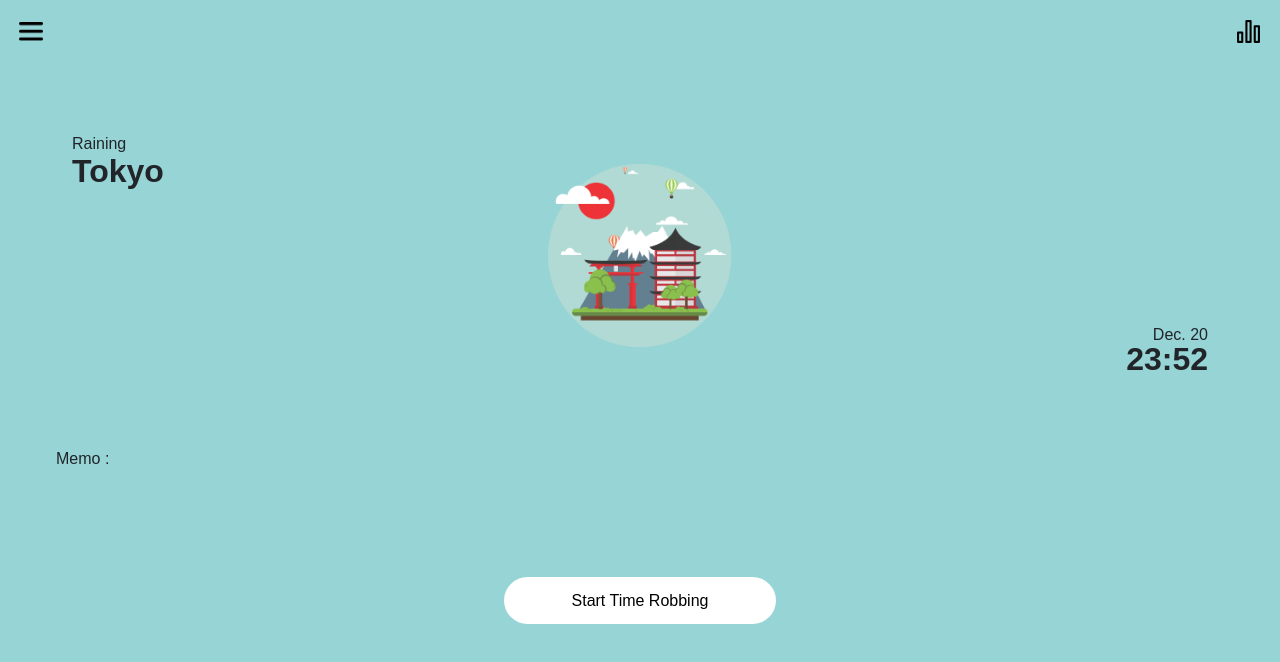
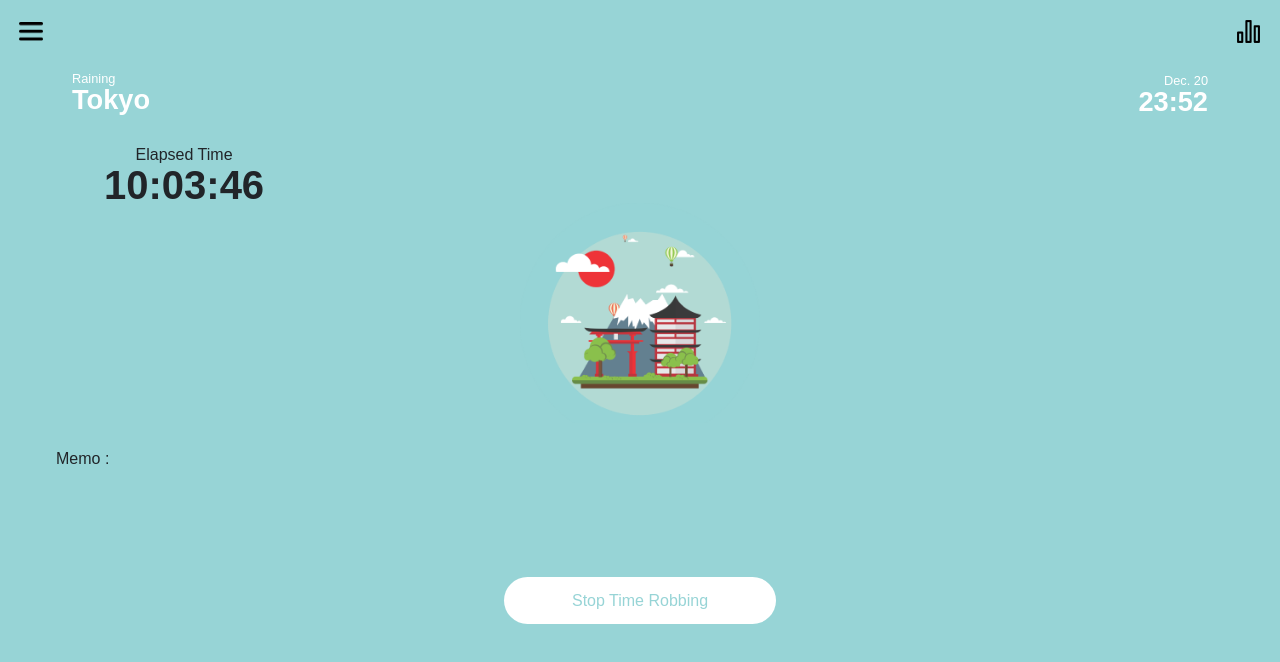
Before and after one commit to Likelion-at-SMWU-10th/Trobber, a React (Create React App) app in the folder trobber_fe/: page /setting in a window 1280 px wide. Both pictures are taken after a click on the button "Start Time Robbing". Shown: the top 662 px of the page. Built offline with nearby package versions, Linux system fonts and the light colour scheme.

Commit message:
Transform transition 기본 구현

```diff
--- a/trobber_fe/src/css/countries.module.css
+++ b/trobber_fe/src/css/countries.module.css
@@ -1,5 +1,6 @@
 .countryImage {
   width: 15rem;
+  transition: 1s all ease-in-out;
 }
 
 .upperInfo {
@@ -10,6 +11,9 @@
   position: relative;
   top: 4.5em;
   left: 4.5em;
+
+  transition: 1s all ease-in-out;
+  z-index: 100;
 }
 
 .bottomInfo {
@@ -20,6 +24,18 @@
   position: relative;
   bottom: 4em;
   right: 4.5em;
+
+  transition: 1s all ease-in-out;
+}
+
+.weather,
+.region,
+.date,
+.time {
+  -webkit-transition: font-size 1s ease-in-out;
+  -moz-transition: font-size 1s ease-in-out;
+  -o-transition: font-size 1s ease-in-out;
+  transition: font-size 1s ease-in-out;
 }
 
 .weather {
--- a/trobber_fe/src/css/memo.module.css
+++ b/trobber_fe/src/css/memo.module.css
@@ -28,6 +28,7 @@
 
 .input.disabled {
   border-bottom: 0.05rem solid regularWhite;
+  color: regularWhite;
 }
 
 input:focus {
--- a/trobber_fe/src/css/mypage.module.css
+++ b/trobber_fe/src/css/mypage.module.css
@@ -16,7 +16,7 @@
   padding: 5vw;
   padding-left: 10vw;
 
-  z-index: 100;
+  z-index: 1000;
 }
 
 .hide {
--- a/trobber_fe/src/css/timerSetting.module.css
+++ b/trobber_fe/src/css/timerSetting.module.css
@@ -2,6 +2,7 @@
 
 .container {
   height: 100vh;
+  transition: 1s all ease-in-out;
 }
 
 .header {
@@ -15,6 +16,30 @@
 .menubar {
   width: 1.5rem;
   height: 1.2rem;
+}
+
+.elapsedInfo {
+  color: regularWhite;
+  display: flex;
+  flex-direction: column;
+  align-items: center;
+  justify-content: center;
+
+  position: absolute;
+  transition: 1s all ease-in-out;
+}
+
+.elapsedText {
+  font-size: 1rem;
+  position: relative;
+}
+
+.elapsedTime {
+  font-size: 2.5rem;
+  font-weight: 700;
+
+  position: relative;
+  top: -0.3em;
 }
 
 .countries {
@@ -34,6 +59,7 @@
 }
 
 .startButton {
+  position: absolute;
   width: 17rem;
   cursor: pointer;
   background-color: lightMint;
@@ -41,7 +67,6 @@
   border: none;
   padding: 0.7rem;
   border-radius: 30px;
-  transition: 0.2s ease-in-out;
   margin-top: 4.5em;
 }
 
--- a/trobber_fe/src/pages/TimerSetting.jsx
+++ b/trobber_fe/src/pages/TimerSetting.jsx
@@ -9,13 +9,7 @@ import { useState } from "react";
 const TimerSetting = () => {
   // state
   const [visibility, setVisibility] = useState(false);
-  const [memoValue, setMemoValue] = useState("");
-  const [bgColor, setBgColor] = useState("#FFFFFF");
   const [started, setStarted] = useState(false);
-  const [btnColors, setBtnColors] = useState({
-    backgroundColor: "#CAE9EA",
-    textColor: "#000000",
-  });
 
   // func
   const toggleMenu = () => {
@@ -24,28 +18,13 @@ const TimerSetting = () => {
   const handleMouseDown = (event) => {
     toggleMenu();
   };
-  const setMemo = (textValue) => {
-    setMemoValue(textValue);
-  };
-  const startTimer = () => {
-    // background color
-    setBgColor("#97D4D6");
-
-    // inactive carousel
-    // disabled input and change memo color
-    setStarted(true);
-
-    // button color
-    setBtnColors({
-      backgroundColor: "#FFFFFF",
-      textColor: "#000000",
-    });
-
-    // move text
-
-    // show elapsedTime
-
-    // change header icon color
+  const toggleTimer = () => {
+    if (started) {
+      setStarted(false);
+    } else {
+      setStarted(true);
+      // change header icon color
+    }
   };
 
   return (
@@ -54,8 +33,7 @@ const TimerSetting = () => {
       <div
         className={styles.container}
         style={{
-          transition: "1s all ease-in-out",
-          backgroundColor: bgColor,
+          backgroundColor: `${started ? "#97D4D6" : "#FFFFFF"}`,
         }}
       >
         <div className={styles.header}>
@@ -66,35 +44,39 @@ const TimerSetting = () => {
           />
           <img className={styles.graph} src={require("./pageimg/graph.png")} />
         </div>
-        <div className={styles.countries}>
+        <div
+          className={styles.countries}
+          style={{
+            marginBottom: `${started ? 1.5 : 0}rem`,
+          }}
+        >
+          <div
+            className={styles.elapsedInfo}
+            style={{
+              opacity: `${started ? 1 : 0}`,
+              transform: `translateY(${started ? 5 : 10}em) translateX(6.5em)`,
+            }}
+          >
+            <span className={styles.elapsedText}>Elapsed Time</span>
+            <span className={styles.elapsedTime}>10:03:46</span>
+          </div>
           <Countries isStarted={started} />
         </div>
         <div className={styles.memo}>
-          <Memo isStarted={started} setMemo={setMemo} />
+          <Memo isStarted={started} />
         </div>
         <div className={styles.footer}>
           <button
             className={styles.startButton}
-            onClick={startTimer}
+            onClick={toggleTimer}
             style={{
-              transition: "1s all ease-in-out",
-              backgroundColor: btnColors.backgroundColor,
-              color: btnColors.textColor,
+              backgroundColor: `${started ? "#FFFFFF" : "#CAE9EA"}`,
+              color: `${started ? "#97D4D6" : "#000000"}`,
             }}
           >
-            Start Time Robbing
+            {started ? "Stop Time Robbing" : "Start Time Robbing"}
           </button>
         </div>
-        {/* <div className={styles.footer}>
-          <Link
-            to="/timer"
-            state={{
-              todo: memoValue,
-            }}
-          >
-            <button className={styles.startButton}>Start Time Robbing</button>
-          </Link>
-        </div> */}
       </div>
     </>
   );
--- a/trobber_fe/src/pages/components/Countries.jsx
+++ b/trobber_fe/src/pages/components/Countries.jsx
@@ -4,23 +4,117 @@ import styles from "../../css/countries.module.css";
 import "./Countries.css";
 
 function Countries({ isStarted }) {
+  const stylesProps = {
+    upperTransform: [0, -4], //not started, started
+    bottomTransform: [0, -14.8],
+    ImageTransform: [0, 5],
+    fontColor: ["#000000", "#FFFFFF"],
+    subFontSize: ["1rem", "0.8rem"],
+    subFontWeight: [400, 300],
+    mainFontSize: ["2rem", "1.7rem"],
+  };
   return (
     <Carousel indicators={false} interval={null} controls={!isStarted}>
       {/* 일본 */}
       <Carousel.Item id="JAPAN">
         <div>
-          <div className={styles.upperInfo}>
-            <span className={styles.weather}>Raining</span>
-            <span className={styles.region}>Tokyo</span>
+          <div
+            className={styles.upperInfo}
+            style={{
+              transform: `translateY(${
+                isStarted
+                  ? stylesProps.upperTransform[1]
+                  : stylesProps.upperTransform[0]
+              }em)`,
+              color: `${
+                isStarted ? stylesProps.fontColor[1] : stylesProps.fontColor[0]
+              }`,
+            }}
+          >
+            <span
+              className={styles.weather}
+              style={{
+                fontSize: `${
+                  isStarted
+                    ? stylesProps.subFontSize[1]
+                    : stylesProps.subFontSize[0]
+                }`,
+                fontWeight: `${
+                  isStarted
+                    ? stylesProps.subFontWeight[1]
+                    : stylesProps.subFontWeight[0]
+                }`,
+              }}
+            >
+              Raining
+            </span>
+            <span
+              className={styles.region}
+              style={{
+                fontSize: `${
+                  isStarted
+                    ? stylesProps.mainFontSize[1]
+                    : stylesProps.mainFontSize[0]
+                }`,
+              }}
+            >
+              Tokyo
+            </span>
           </div>
           <img
             className={styles.countryImage}
+            style={{
+              transform: `translateY(${
+                isStarted
+                  ? stylesProps.ImageTransform[1]
+                  : stylesProps.ImageTransform[0]
+              }em)`,
+            }}
             src="/images/JAPAN.png"
             alt="Tokyo"
           />
-          <div className={styles.bottomInfo}>
-            <span className={styles.date}>Dec. 20</span>
-            <span className={styles.time}>23:52</span>
+          <div
+            className={styles.bottomInfo}
+            style={{
+              transform: `translateY(${
+                isStarted
+                  ? stylesProps.bottomTransform[1]
+                  : stylesProps.bottomTransform[0]
+              }em)`,
+              color: `${
+                isStarted ? stylesProps.fontColor[1] : stylesProps.fontColor[0]
+              }`,
+            }}
+          >
+            <span
+              className={styles.date}
+              style={{
+                fontSize: `${
+                  isStarted
+                    ? stylesProps.subFontSize[1]
+                    : stylesProps.subFontSize[0]
+                }`,
+                fontWeight: `${
+                  isStarted
+                    ? stylesProps.subFontWeight[1]
+                    : stylesProps.subFontWeight[0]
+                }`,
+              }}
+            >
+              Dec. 20
+            </span>
+            <span
+              className={styles.time}
+              style={{
+                fontSize: `${
+                  isStarted
+                    ? stylesProps.mainFontSize[1]
+                    : stylesProps.mainFontSize[0]
+                }`,
+              }}
+            >
+              23:52
+            </span>
           </div>
         </div>
       </Carousel.Item>
--- a/trobber_fe/src/pages/components/Memo.jsx
+++ b/trobber_fe/src/pages/components/Memo.jsx
@@ -1,11 +1,7 @@
 import React from "react";
 import styles from "../../css/memo.module.css";
 
-const Memo = ({ isStarted, setMemo, todo }) => {
-  const onChangeValue = (event) => {
-    setMemo(event.target.value);
-  };
-
+const Memo = ({ isStarted }) => {
   return (
     <div className={styles.memo}>
       <div className={`${styles.text} ${isStarted && styles.disabled}`}>
@@ -14,7 +10,6 @@ const Memo = ({ isStarted, setMemo, todo }) => {
       <input
         className={`${styles.input} ${isStarted && styles.disabled}`}
         disabled={isStarted}
-        onChange={onChangeValue}
         // placeholder={started ? todo : ""}
       ></input>
     </div>
```
